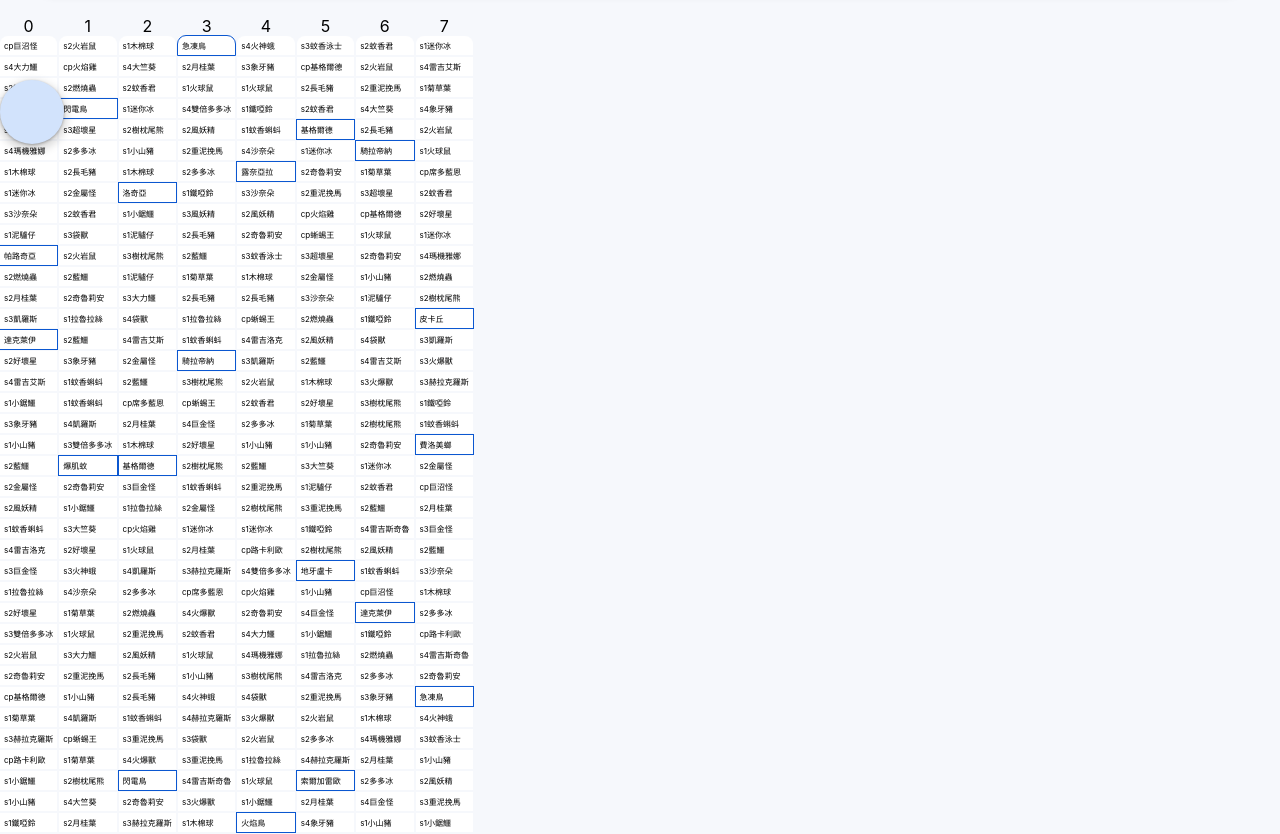
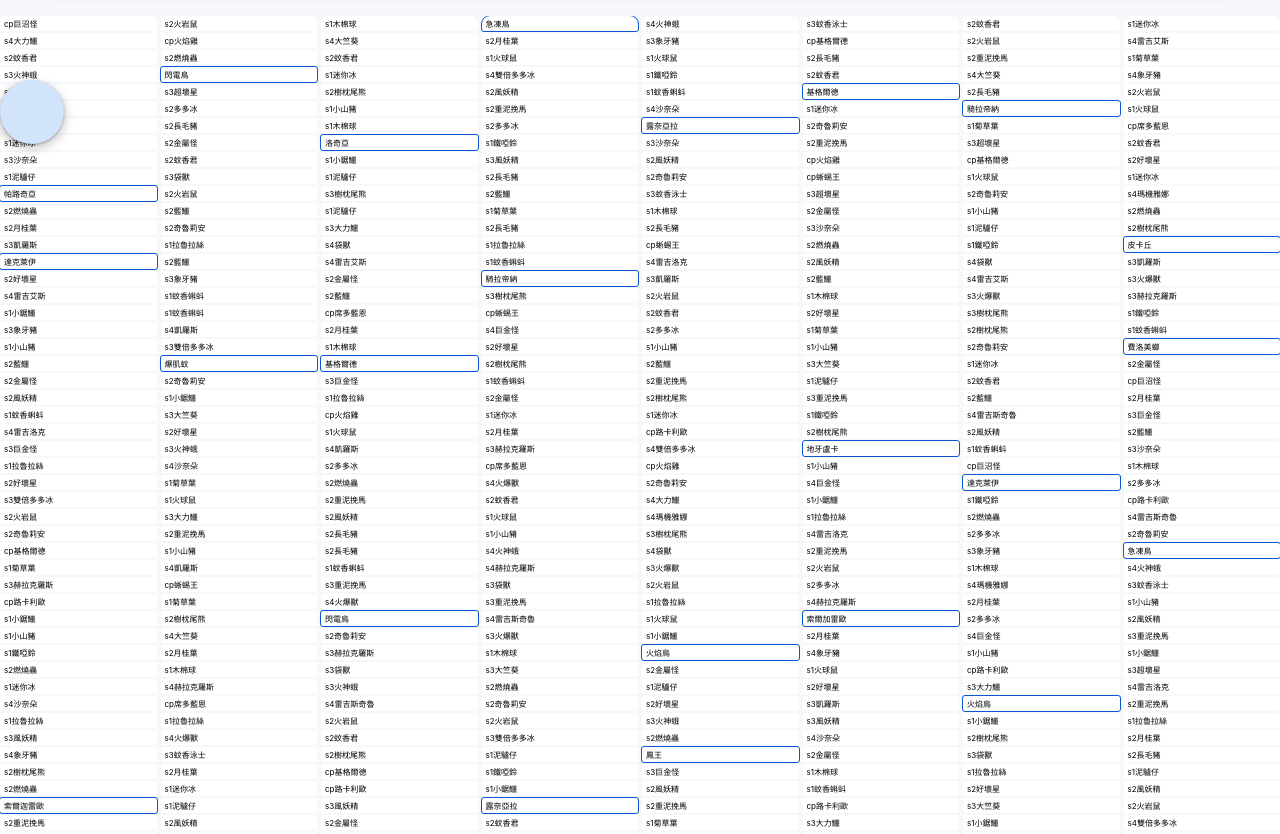
Before and after one commit to tsun-yu/gaole-order, a Vue app: page / in a window 1280 px wide. Shown: the top 834 px of the page. Built offline with nearby package versions, Linux system fonts and the light colour scheme; some icons are missing.

Commit message:
feat: layout adjustment

```diff
--- a/src/components/form/MultiSelect.vue
+++ b/src/components/form/MultiSelect.vue
@@ -123,71 +123,6 @@ const data = defineModel('data', {
         accent-color: v-bind(accentColor);
       }
     }
-
-    .otherInput {
-      grid-column: 1/-1;
-
-      input {
-        font-family: 'Verdana', 'Microsoft JhengHei', sans-serif;
-        display: block;
-        border: none;
-        box-shadow: 0 0 0 1px #d1d6d4;
-        border-radius: 0.5rem;
-        font-size: 1rem;
-        color: #252525;
-        width: 100%;
-        padding: 0.75rem 0.5rem;
-        line-height: 1.25rem;
-
-        &:hover {
-          box-shadow: 0 0 0 2px #d1d6d4;
-        }
-
-        &.hasData,
-        &:focus {
-          outline: none;
-        }
-
-        &:focus {
-          box-shadow: 0 0 0 2px var(--color-primary);
-        }
-
-        &:invalid {
-          &.hasData {
-            box-shadow: 0 0 0 2px var(--color-danger);
-
-            & + .errStr {
-              display: block;
-            }
-          }
-
-          &.invalid {
-            box-shadow: 0 0 0 2px var(--color-danger);
-          }
-        }
-      }
-
-      &:has(input.hasData) {
-        ~ .requiredTag {
-          display: none;
-        }
-      }
-
-      .errStr {
-        background-color: #f9dedc;
-        padding: 0.5rem;
-        border-radius: 0.5rem;
-        display: none;
-      }
-    }
-  }
-
-  .requiredTag,
-  .errStr {
-    color: var(--color-danger);
-    color: #b3261e;
-    font-size: 0.875rem;
-    margin-top: 0.25rem;
   }
 }
 </style>
--- a/src/views/Rush6Order.vue
+++ b/src/views/Rush6Order.vue
@@ -34,9 +34,8 @@ const orderDisplay = computed(() => {
   <FilterComponent v-model:data="hasSelected"></FilterComponent>
   <div class="container">
     <div v-for="(item, i) of orderDisplay" :key="'order' + i">
-      <p>{{ i }}</p>
-      <ul>
-        <li
+      <div
+        class="item"
         :class="{
           isSelect: item2?.selected,
           isStar5: item2.name[0] !== 's' && item2.name[0] !== 'c',
@@ -47,8 +46,7 @@ const orderDisplay = computed(() => {
         :key="'orderr' + i2"
       >
         {{ item2.name }}
-        </li>
-      </ul>
+      </div>
     </div>
   </div>
 </template>
@@ -56,46 +54,27 @@ const orderDisplay = computed(() => {
 <style lang="scss" scoped>
 .container {
   margin-top: 1rem;
-  display: flex;
-  gap: 0.125rem;
-  overflow: auto;
+  overflow: hidden;
+  display: grid;
 
-  .isStar5 {
-    outline: 1px solid #0b57d0;
-
-    &.isSelect {
-      background-color: #d2e3fc;
-      color: #0b57d0;
-    }
-  }
-  .isStar4 {
-    &.isSelect {
-      background-color: #c2e7ff;
-    }
-  }
-
-  .isSelect {
-    background-color: rgba(32, 33, 36, 0.059);
-  }
+  display: grid;
+  gap: 0.25rem;
+  grid-template-columns: repeat(auto-fit, minmax(2.5rem, 1fr));
 
   div {
-    flex-shrink: 0;
-    p {
-      text-align: center;
-    }
+    // flex: 1 1;
 
-    ul {
-      list-style: none;
+    .item {
+      background-color: #fff;
+      padding: 0.125rem 0.25rem;
+      border-radius: 0.125rem;
+      margin-bottom: 0.125rem;
+      font-size: 0.5rem;
 
-      li {
-        background-color: var(--color-teal1);
-        background-color: #fff;
-        padding: 0.25rem;
-        margin-bottom: 0.125rem;
+      width: 2.5rem;
+      width: max(2.5rem, 100%);
       overflow: hidden;
-        font-size: 0.5rem;
       white-space: nowrap;
-        overflow: hidden;
       text-overflow: ellipsis;
 
       &:first-child {
@@ -107,6 +86,30 @@ const orderDisplay = computed(() => {
         border-bottom-left-radius: 0.5rem;
         border-bottom-right-radius: 0.5rem;
       }
+
+      &.isStar5 {
+        outline: 1px solid #0b57d0;
+
+        &.isSelect {
+          background-color: #d2e3fc;
+          color: #0b57d0;
+          outline: 2px solid #0b57d0;
+        }
+      }
+      &.isStar4 {
+        &.isSelect {
+          background-color: #d2e3fc;
+        }
+      }
+
+      &.isStar3 {
+        &.isSelect {
+          background-color: #c2e7ff;
+        }
+      }
+
+      &.isSelect {
+        background-color: rgba(32, 33, 36, 0.059);
       }
     }
   }
```
Lines whose indentation alone changed are shown as unchanged.
